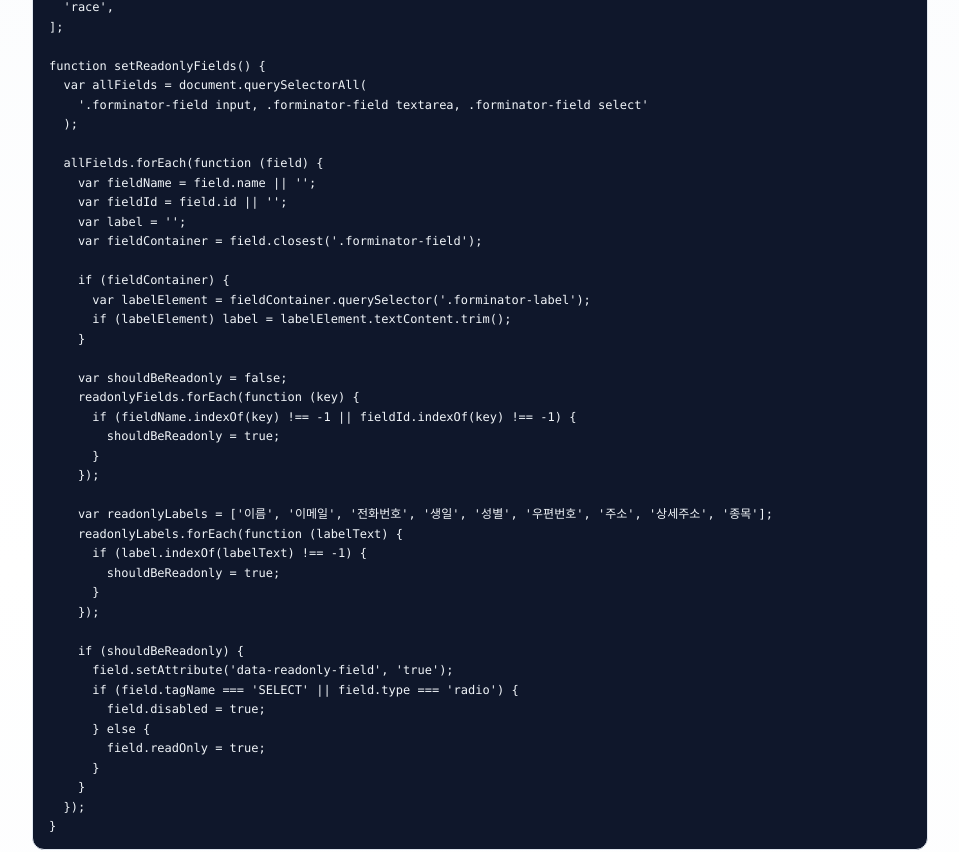
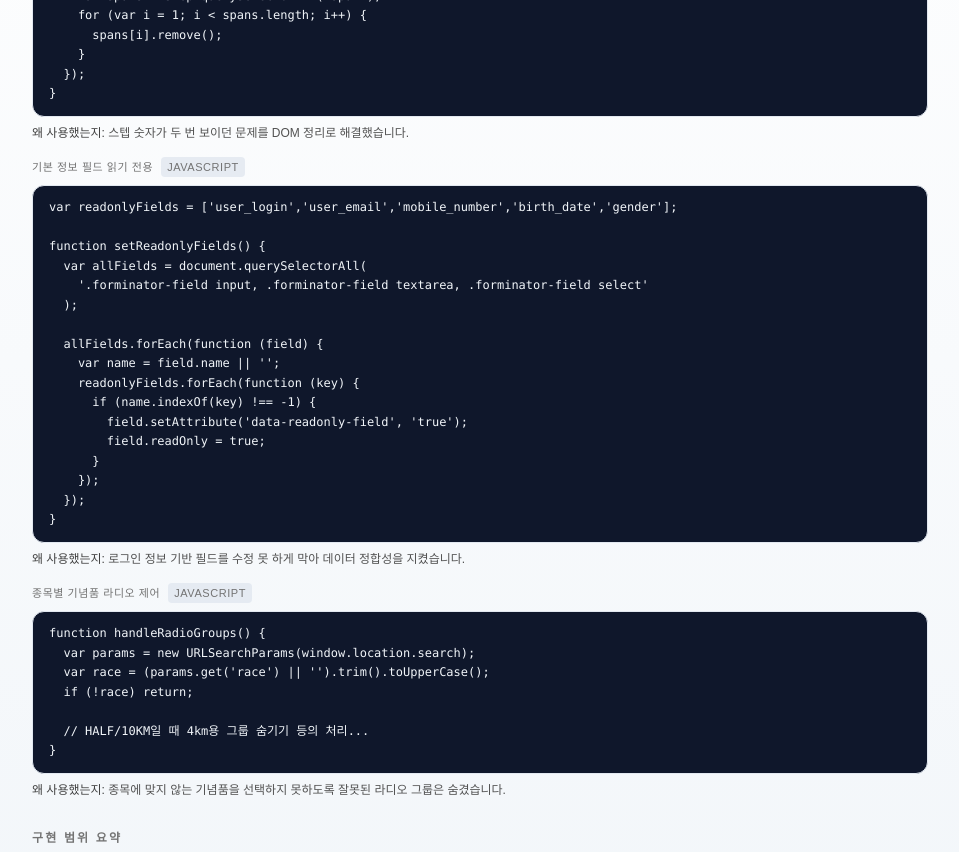
Before and after one commit to wooju01/profile_page, a Next.js app: page /projects/mbn-marathon in a window 1280 px wide. Shown: the part 1880-2732 px from the top of the page, without its empty margins (160-1119 px from the left). Built offline with nearby package versions, Linux system fonts and the light colour scheme.

Commit message:
feat: 마라톤 내용 변경

```diff
--- a/app/projects/mbn-marathon/page.tsx
+++ b/app/projects/mbn-marathon/page.tsx
@@ -102,14 +102,26 @@ export default function MbnMarathonPage() {
           />
         </section>
 
-        {/* 3. 신청 폼 UX 개선 코드 예시 */}
+        {/* 3. 신청 폼 UX 개선 */}
         <section className="space-y-4">
           <h2 className={SECTION_HEADING}>신청 폼 UX 개선</h2>
+          <div className="grid gap-6 md:grid-cols-2 items-start">
+            <div className="space-y-3">
               <p className="text-[15px] text-neutral-600 dark:text-neutral-300">
-            Forminator 기본 폼 UI만으로는 해결되지 않던 문제(스텝 숫자 중복, 주소 잘림, 종목에 따라 다른 기념품 선택)를 CSS와
-            자바스크립트로 커스터마이즈했습니다.
+                로그인 정보가 자동 채워지는 신청 폼에서, 스텝 표시·읽기 전용 필드·종목별 기념품 선택을 자바스크립트로 제어했습니다.
               </p>
+              <p className="text-[13px] text-neutral-500 dark:text-neutral-400">
+                오른쪽 스크린샷은 실제 운영과 동일한 스타일로 구성한 신청 폼 데모 화면입니다.
+              </p>
+            </div>
+            <PortfolioImage
+              src="/images/%20application.png"
+              alt="MBN 마라톤 신청 폼 데모 화면"
+              caption="실제 운영과 동일한 스타일로 구성한 신청 폼 데모 화면"
+            />
+          </div>
 
+          <div className="space-y-4">
             <CodeBlock
               title="스텝 인디케이터 정리"
               language="JavaScript"
@@ -134,112 +146,43 @@ export default function MbnMarathonPage() {
     }
   });
 }`}
-            why="플러그인 기본 출력에서는 스텝 숫자가 안팎에 두 번 보였습니다. DOM을 한 번 정리해서, 사용자가 한눈에 진행 단계를 이해할 수 있도록 했습니다."
+              why="스텝 숫자가 두 번 보이던 문제를 DOM 정리로 해결했습니다."
             />
 
             <CodeBlock
-            title="기본 정보 필드 읽기 전용 처리"
+              title="기본 정보 필드 읽기 전용"
               language="JavaScript"
-            code={`var readonlyFields = [
-  'user_login',
-  'user_email',
-  'mobile_number',
-  'birth_date',
-  'gender',
-  'postal_code',
-  'address',
-  'address_detail',
-  'race',
-];\n\nfunction setReadonlyFields() {
+              code={`var readonlyFields = ['user_login','user_email','mobile_number','birth_date','gender'];\n\nfunction setReadonlyFields() {
   var allFields = document.querySelectorAll(
     '.forminator-field input, .forminator-field textarea, .forminator-field select'
   );
-\n  allFields.forEach(function (field) {
-    var fieldName = field.name || '';
-    var fieldId = field.id || '';
-    var label = '';
-    var fieldContainer = field.closest('.forminator-field');\n
-    if (fieldContainer) {
-      var labelElement = fieldContainer.querySelector('.forminator-label');
-      if (labelElement) label = labelElement.textContent.trim();
-    }\n
-    var shouldBeReadonly = false;
+
+  allFields.forEach(function (field) {
+    var name = field.name || '';
     readonlyFields.forEach(function (key) {
-      if (fieldName.indexOf(key) !== -1 || fieldId.indexOf(key) !== -1) {
-        shouldBeReadonly = true;
-      }
-    });\n
-    var readonlyLabels = ['이름', '이메일', '전화번호', '생일', '성별', '우편번호', '주소', '상세주소', '종목'];
-    readonlyLabels.forEach(function (labelText) {
-      if (label.indexOf(labelText) !== -1) {
-        shouldBeReadonly = true;
-      }
-    });\n
-    if (shouldBeReadonly) {
+      if (name.indexOf(key) !== -1) {
         field.setAttribute('data-readonly-field', 'true');
-      if (field.tagName === 'SELECT' || field.type === 'radio') {
-        field.disabled = true;
-      } else {
         field.readOnly = true;
       }
-    }
+    });
   });
 }`}
-            why="로그인/프로필에서 가져온 사용자 정보는 폼에서 수정하지 못하게 막아, 오타나 다른 사람 정보로 신청하는 실수를 줄였습니다."
+              why="로그인 정보 기반 필드를 수정 못 하게 막아 데이터 정합성을 지켰습니다."
             />
 
             <CodeBlock
-            title="종목에 따라 기념품 라디오 그룹 제어"
+              title="종목별 기념품 라디오 제어"
               language="JavaScript"
               code={`function handleRadioGroups() {
   var params = new URLSearchParams(window.location.search);
-  var race = (params.get('race') || '').trim().toUpperCase(); // HALF / 10KM / 4KM
-  if (!race) return;\n
-  var sizeGroup = null;
-  var giftGroup = null;
-  var labels = document.querySelectorAll('.forminator-label');\n
-  labels.forEach(function (label) {
-    var txt = label.textContent.trim();
-    var fieldContainer = label.closest('.forminator-field');
-    if (!fieldContainer) return;
-\n    if (txt.indexOf('패키지 종류') !== -1 && txt.indexOf('4km') === -1 && txt.indexOf('4KM') === -1) {
-      sizeGroup = fieldContainer;
-    }\n    if (txt.indexOf('패키지 종류(4km') !== -1 || txt.indexOf('패키지 종류(4KM') !== -1) {
-      giftGroup = fieldContainer;
-    }
-  });\n
-  if (!sizeGroup || !giftGroup) return;\n
-  function setGroupDisabled(groupEl, disabled) {
-    var radios = groupEl.querySelectorAll('input[type=\"radio\"]');
-    groupEl.style.display = disabled ? 'none' : '';
-    radios.forEach(function (r) {
-      r.disabled = disabled;
-      if (disabled) r.checked = false;
-    });
-  }\n
-  if (race === 'HALF' || race === '10KM') {
-    setGroupDisabled(giftGroup, true);
-    setGroupDisabled(sizeGroup, false);
-  } else if (race === '4KM') {
-    setGroupDisabled(sizeGroup, true);
-    setGroupDisabled(giftGroup, false);
-  }
+  var race = (params.get('race') || '').trim().toUpperCase();
+  if (!race) return;
+
+  // HALF/10KM일 때 4km용 그룹 숨기기 등의 처리...
 }`}
-            why="하나의 신청 폼 안에서 HALF/10KM와 4KM가 서로 다른 기념품 그룹을 사용하기 때문에, 잘못된 조합으로 선택할 수 없도록 종목에 맞는 라디오 그룹만 노출했습니다."
+              why="종목에 맞지 않는 기념품을 선택하지 못하도록 잘못된 라디오 그룹은 숨겼습니다."
             />
-        </section>
-
-        {/* 4. 스크린샷 — 포트폴리오용 이미지 */}
-        <section className="space-y-3">
-          <h2 className={SECTION_HEADING}>스크린샷</h2>
-          <p className="text-[15px] text-neutral-600 dark:text-neutral-300">
-            아래 이미지는 실제 운영과 동일한 스타일로 구성한 신청 폼 데모 페이지의 스크린샷입니다.
-          </p>
-          <PortfolioImage
-            src="/images/%20application.png"
-            alt="MBN 마라톤 신청 폼 데모 화면"
-            caption="로그인 사용자 정보가 자동 채워진 신청 폼과 패키지 선택 UI"
-          />
+          </div>
         </section>
 
         {/* 5. 구현 범위 요약 */}
```
Lines whose indentation alone changed are shown as unchanged.
